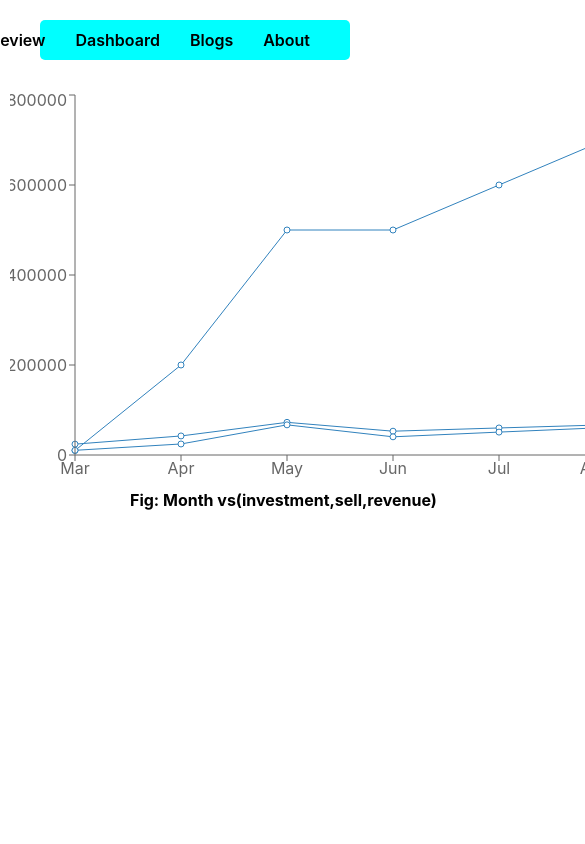
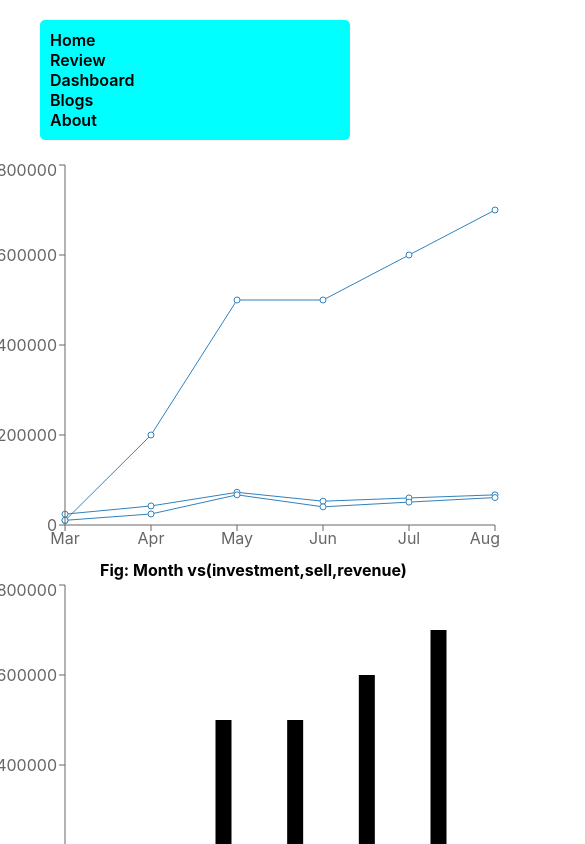
Before and after one commit to mubarakmohin1/product-analaysis-with-react-router, a React (Create React App) app: page /dashboard in a window 390 px wide. Shown: the top 844 px of the page, 585 px wide, since content can reach past the window. Built offline with nearby package versions, Linux system fonts and the light colour scheme.

Commit message:
responsiveness fixed

```diff
--- a/src/Components/Blogs/Blogs.css
+++ b/src/Components/Blogs/Blogs.css
@@ -5,3 +5,10 @@
     font-weight: 800;
     color: hsl(180, 100%, 50%);
 }
+@media screen and (max-width:480px) {
+    .question-ans{
+        display: grid;
+        grid-template-columns: repeat(1,1fr);
+    }
+
+}
--- a/src/Components/Dashboard/Dashboard.css
+++ b/src/Components/Dashboard/Dashboard.css
@@ -8,3 +8,11 @@
     margin-top: 10px;
     padding-left: 20%;
 }
+@media screen and (max-width:580px) {
+    .chart-container{
+        padding: 0%;
+        grid-gap: 0;
+        grid-template-columns: repeat(1,1fr);
+    }
+
+}
--- a/src/Components/Dashboard/Dashboard.js
+++ b/src/Components/Dashboard/Dashboard.js
@@ -44,7 +44,7 @@ const Dashboard = () => {
     return (
         <div className='chart-container'>
             <div>
-                <LineChart width={600} height={400} data={data}>
+                <LineChart width={500} height={400} data={data}>
                     <Line dataKey={"investment"}></Line>
                     <Line dataKey={"sell"}></Line>
                     <Line dataKey={"revenue"}></Line>
@@ -55,7 +55,7 @@ const Dashboard = () => {
                 <b className='fig-title'>Fig: Month vs(investment,sell,revenue)</b>
             </div>
             <div>
-                <BarChart width={600} height={400} data={data}>
+                <BarChart width={500} height={400} data={data}>
                     <XAxis dataKey="month" />
                     <YAxis />
                     <Bar dataKey={"investment"}></Bar>
--- a/src/Components/Header/Header.css
+++ b/src/Components/Header/Header.css
@@ -19,3 +19,10 @@
 .navLink a:hover{
     color:indianred;
 }
+@media screen and (max-width:480px) {
+    .navLink{
+        display: grid;
+        grid-template-columns: repeat(1,1fr);
+    }
+
+}
--- a/src/Components/Home/Home.css
+++ b/src/Components/Home/Home.css
@@ -41,3 +41,13 @@ h1{
     border: none;
     border-radius: 3px;
 }
+@media screen and (max-width:580px) {
+    .home-container{
+
+        grid-template-columns: repeat(1,1fr);
+    }
+    .review-container{
+        grid-template-columns: repeat(1,1fr);
+    }
+
+}
--- a/src/Components/NotFound/NotFound.css
+++ b/src/Components/NotFound/NotFound.css
@@ -9,3 +9,10 @@
 .not-found p{
     padding: 20px 100px;
 }
+@media screen and (max-width:480px) {
+    .not-found{
+        display: grid;
+        grid-template-columns: repeat(1,1fr);
+    }
+
+}
--- a/src/Components/Reviews/Reviews.css
+++ b/src/Components/Reviews/Reviews.css
@@ -5,3 +5,10 @@
     grid-gap: 40px;
 
 }
+@media screen and (max-width:580px) {
+    .cart-display-container{
+
+        grid-template-columns: repeat(1,1fr);
+    }
+
+}
```
